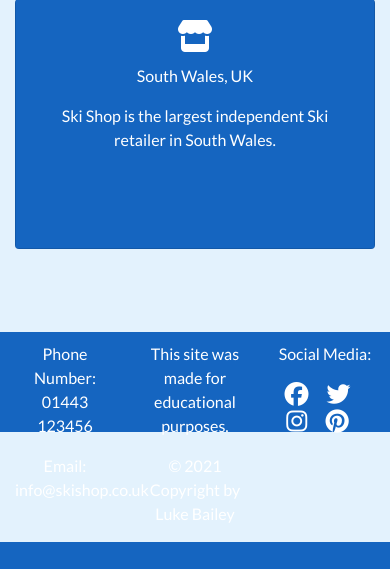
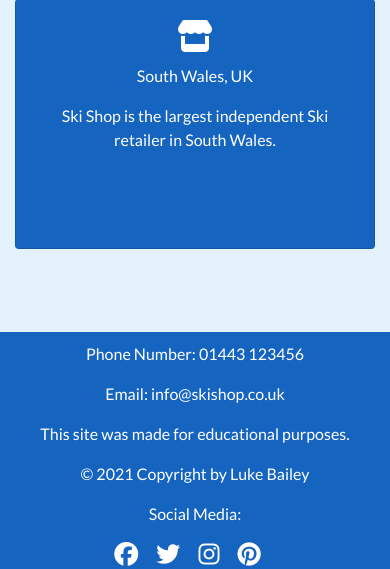
Before and after one commit to Code-Institute-Submissions/baileyl91-MS4_Ski_eCommerce_AprResub, a Django app: page / in a window 390 px wide. Shown: the part 863-1432 px from the top of the page. Before the commit the page ends 1405 px from the top, so only its background shows below. Run offline with Django 3.2, Linux system fonts and the light colour scheme; some libraries are stand-ins or nearby versions.

Commit message:
making footer responsive on mobile

```diff
--- a/static/css/base.css
+++ b/static/css/base.css
@@ -1,5 +1,5 @@
 html {
-    height: 100%;
+    height: 100vh;
 }
 
 body {
@@ -33,7 +33,7 @@ main {
 
 
 #footer {
-    height: 100px;
+    height: auto;
     background-color: #1565C0;
     color: white;
     bottom: 0px;
--- a/templates/base.html
+++ b/templates/base.html
@@ -150,15 +150,15 @@
 
       <footer id="footer" class="container-fluid">
         <div class="row">
-          <div class="col-4">
+          <div class="col-sm-12 col-md-12 col-lg-4">
             <p>Phone Number: 01443 123456</p>
             <p>Email: info@skishop.co.uk</p>
           </div>
-          <div class="col-4">
+          <div class="col-sm-12 col-md-12 col-lg-4">
             <p>This site was made for educational purposes.</p>
             <p>© 2021 Copyright by Luke Bailey</p>
           </div>
-          <div class="col-4">
+          <div class="col-sm-12 col-md-12 col-lg-4">
             <p>Social Media: </p>
             <a target="_blank" rel="noopener" alt="facebook" href="https://www.facebook.com" class="social fab fa-facebook"></a>
                         <a target="_blank" rel="noopener" alt="twitter" href="https://www.twitter.com" class="social fab fa-twitter"></a>
```
